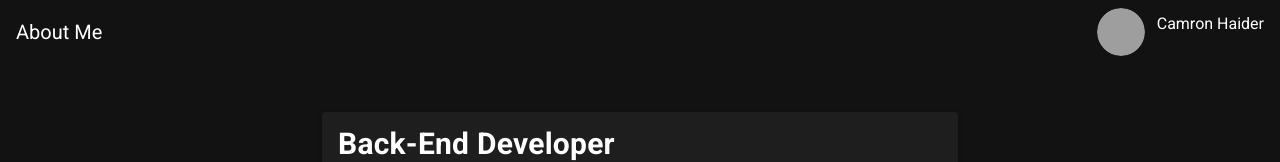
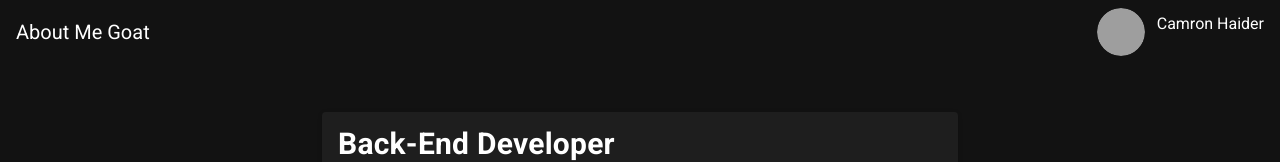
Before and after one commit to camronh/Portfolio-Cam, a Vue app: page / in a window 1280 px wide. Shown: the top 162 px of the page. Built offline with nearby package versions, Linux system fonts and the light colour scheme; grey boxes are pictures that could not be loaded.

Commit message:
changed header

```diff
--- a/src/views/About.vue
+++ b/src/views/About.vue
@@ -2,7 +2,7 @@
   <div>
     <v-app-bar flat color="transparent">
       <v-toolbar-title>
-        About Me
+        About Me Goat
       </v-toolbar-title>
       <v-spacer></v-spacer>
       <AvatarMenu />
```
